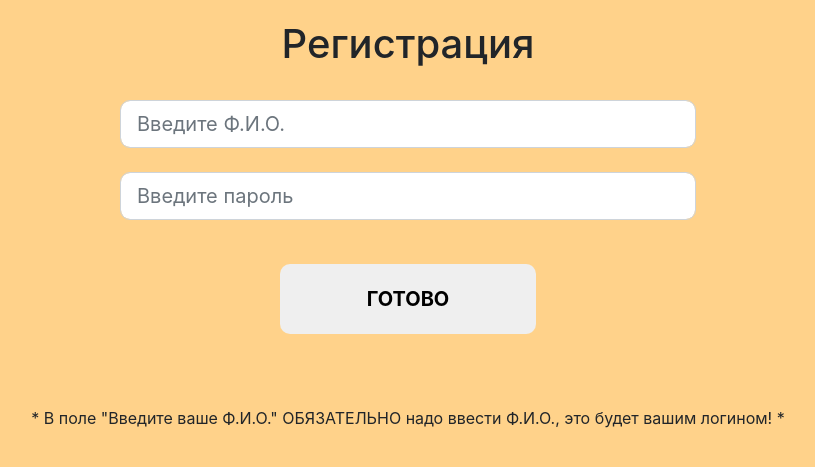
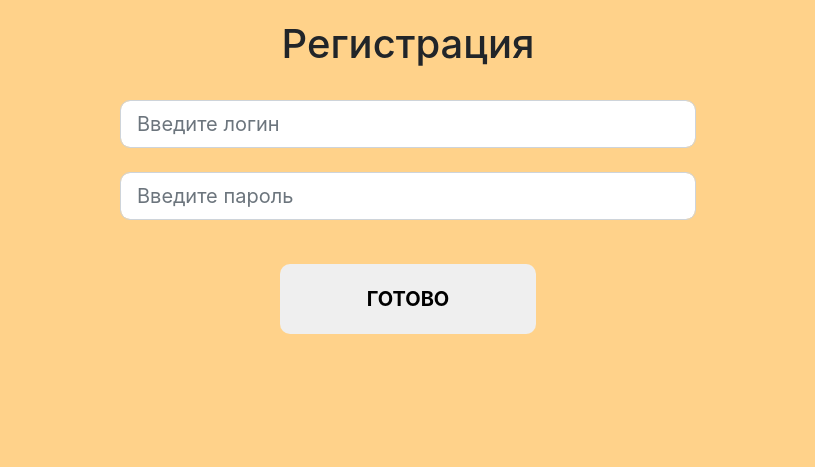
Before and after one commit to khabar0val/1520answers, a Flask app: page /signup in a window 1280 px wide. Shown: the top 467 px of the page, without its empty margins (232-1047 px from the left). Run offline with Flask 2, Linux system fonts and the light colour scheme; some libraries are stand-ins or nearby versions.

Commit message:
1.0.0 true17

```diff
--- a/templates/signin.html
+++ b/templates/signin.html
@@ -42,7 +42,7 @@
     <center>
       <form method = 'post'>
         <h1 id='h1'>Авторизация</h1><br>
-            <input placeholder = 'Введите Ф.И.О.' id="username" name="username" class="form-control form-control-lg"></input><br>
+            <input placeholder = 'Введите логин' id="username" name="username" class="form-control form-control-lg"></input><br>
             <input placeholder = 'Введите пароль' type="password" id="password" name="password" class="form-control form-control-lg"></input><br>
             <button id="show">Войти</button><br><br>
             <a href="signup">Ещё не зарегистрировались?</a>
--- a/templates/signup.html
+++ b/templates/signup.html
@@ -42,11 +42,10 @@
     <center>
       <form method = 'post'>
         <h1 id='h1'>Регистрация</h1><br>
-            <input placeholder = 'Введите Ф.И.О.' id="username" name="username" class="form-control form-control-lg"></input><br>
+            <input placeholder = 'Введите логин' id="username" name="username" class="form-control form-control-lg"></input><br>
             <input placeholder = 'Введите пароль' type="password" id="password" name="password" class="form-control form-control-lg"></input><br>
             <button id="show">Готово</button>
-      </form><br><br><br>
-      <div>* В поле "Введите ваше Ф.И.О." ОБЯЗАТЕЛЬНО надо ввести Ф.И.О., это будет вашим логином! *</div>
+      </form>
   </center>
   </body>
 </html>
```
Also changed, not shown: answers.db.
